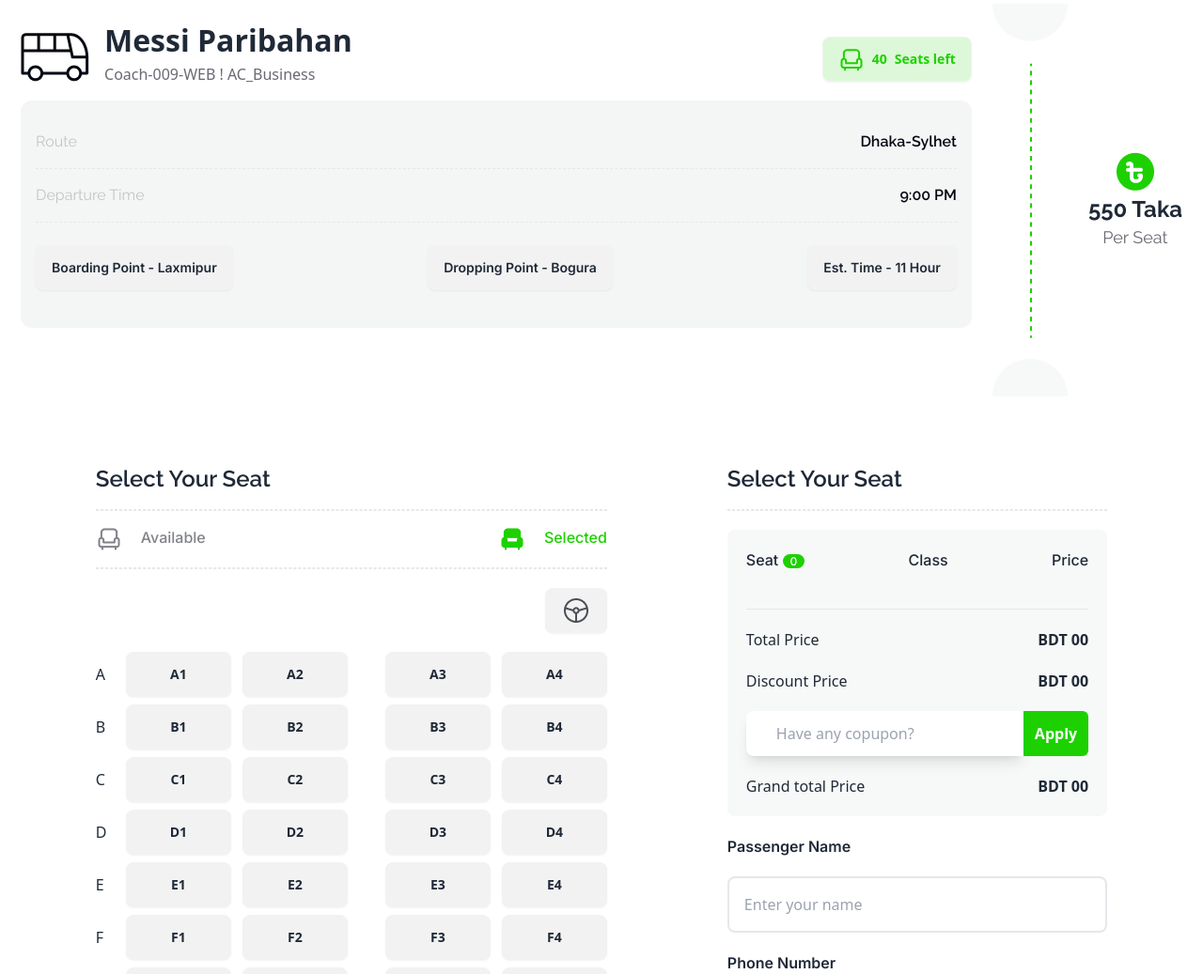
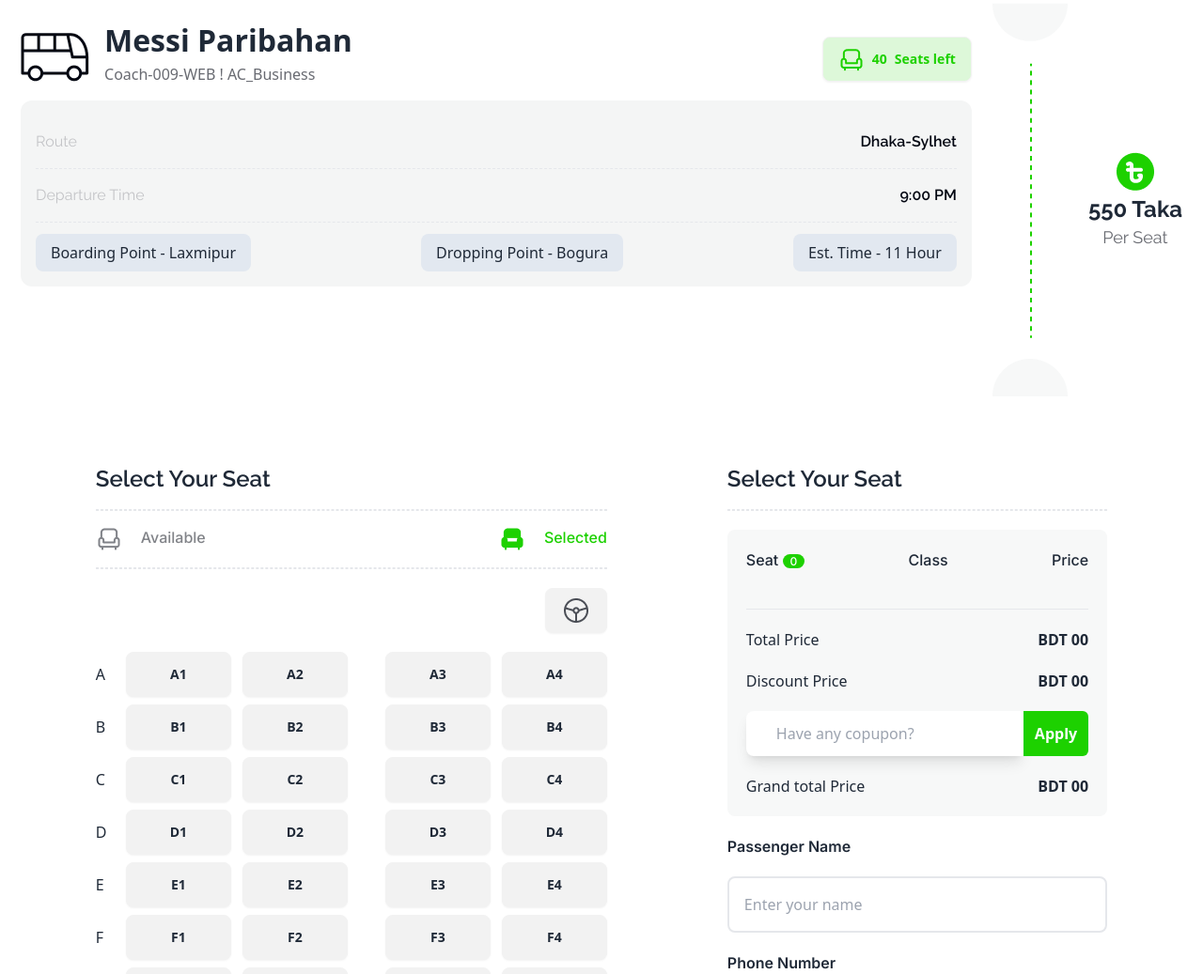
Before and after one commit to mn-hridoy25/Messi-Poribahan, a plain HTML site: page index.html in a window 1280 px wide. Shown: the part 1817-2854 px from the top of the page at 94% size. Drawn offline with nearby package versions, Linux system fonts and the light colour scheme.

Commit message:
all added

```diff
--- a/index.html
+++ b/index.html
@@ -247,17 +247,17 @@
                             </p>
                         </div>
                         <hr class="border-dashed" />
-                        <div
-                            class="flex flex-col lg:flex-row lg:justify-between">
-                            <button class="btn font-inter my-6">
+                        <div class="flex flex-col lg:flex-row lg:justify-between mt-3">
+
+                            <div class="bg-slate-200 px-4 py-2 rounded-lg">
                                 Boarding Point - Laxmipur
-                            </button>
-                            <button class="btn font-inter my-6">
+                            </div>
+                            <div class="bg-slate-200 px-4 py-2 rounded-lg">
                                 Dropping Point - Bogura
-                            </button>
-                            <button class="btn font-inter my-6">
+                            </div>
+                            <div class="bg-slate-200 px-4 py-2 rounded-lg">
                                 Est. Time - 11 Hour
-                            </button>
+                            </div>
                         </div>
                     </div>
                 </div>
@@ -568,7 +568,9 @@
                                     Price
                                 </h3>
                             </div>
-                            <div id="booked-seat-container" class="flex justify-between">
+                            <div
+                                id="booked-seat-container"
+                                class="flex justify-between">
                                 <div>
                                     <div
                                         id="seat-class-price"
@@ -636,7 +638,6 @@
                                 class="p-4 w-full border-2 rounded-lg"
                                 type="text "
                                 id="name"
-
                                 placeholder="Enter your name " />
                             <label
                                 class="text-[16px] font-inter font-semibold block"
@@ -647,7 +648,6 @@
                                 class="p-4 w-full border-2 rounded-lg"
                                 type="number "
                                 id="number"
-
                                 placeholder="Enter your phone number" />
                             <label
                                 class="text-[16px] font-inter font-semibold block"
@@ -658,7 +658,6 @@
                                 class="p-4 w-full border-2 rounded-lg"
                                 type="text "
                                 id="email"
-
                                 placeholder="Enter your email id" />
                             <button
                                 type="submit"
```
